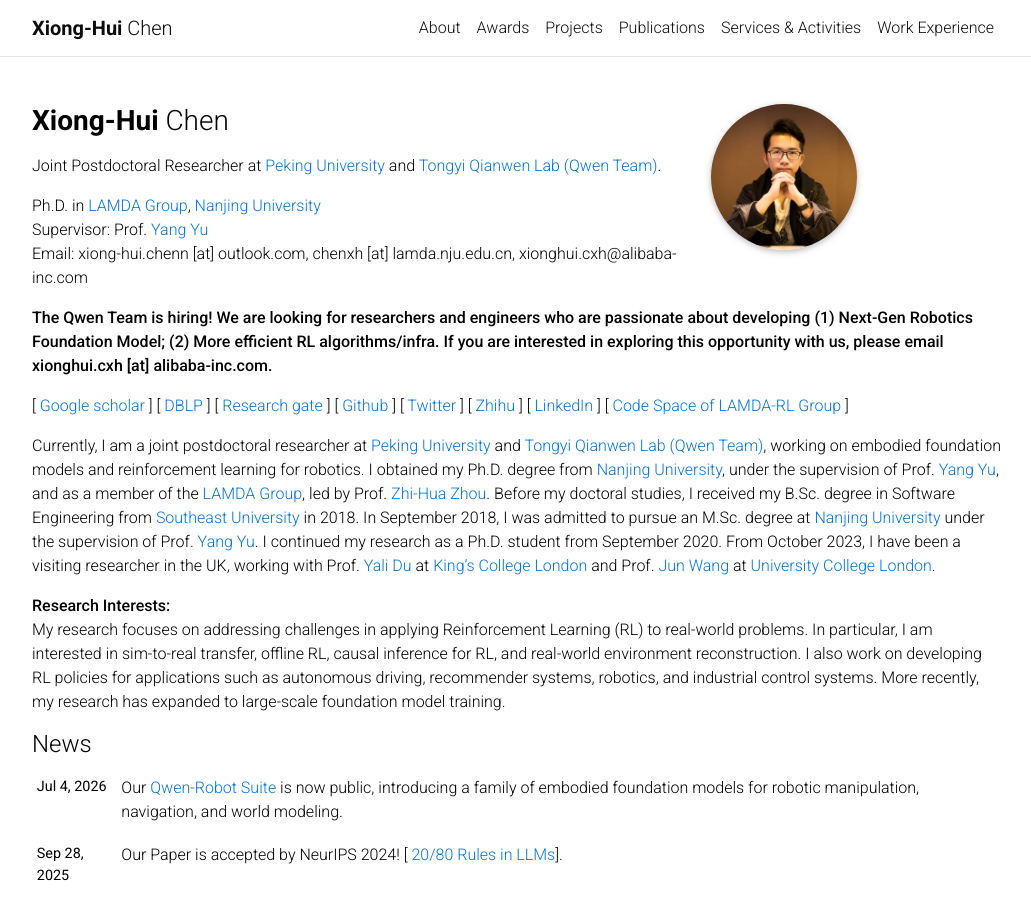
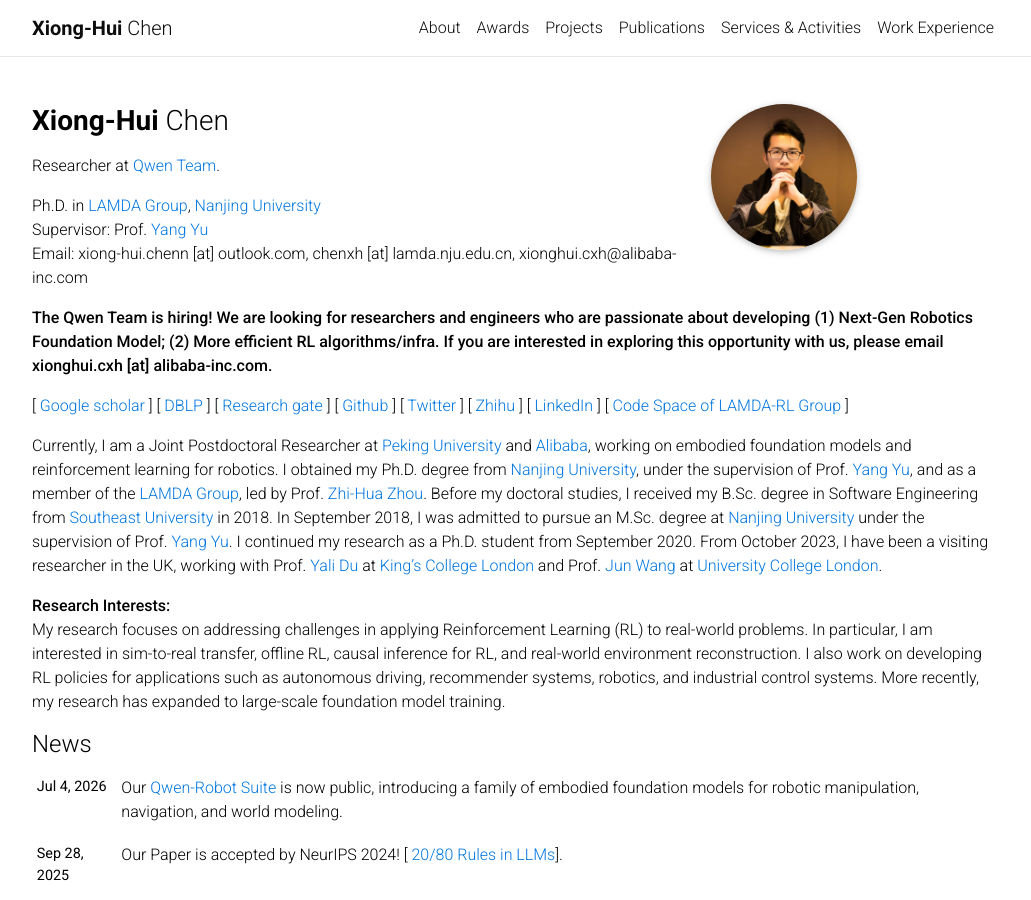
Before and after one commit to xionghuichen/xionghuichen.github.io, a Jekyll site: the page built from _pages/about.md, in a window 1280 px wide and 900 px high. Shown: the whole window, without its empty margins (123-1154 px from the left). Built offline with Jekyll 4.4.1, drawn with Linux system fonts in a browser that asks for light colours; comment, search, counter and statistics services are not loaded.

Commit message:
Update current affiliation links

```diff
--- a/_pages/about.md
+++ b/_pages/about.md
@@ -15,7 +15,7 @@
 ---
 
 
-Joint Postdoctoral Researcher at <a href="https://english.pku.edu.cn/">Peking University</a> and <a href="https://qwen.ai/">Tongyi Qianwen Lab (Qwen Team)</a>.
+Researcher at <a href="https://qwen.ai/">Qwen Team</a>.
 
 Ph.D. in <a href="http://lamda.nju.edu.cn/CH.MainPage.ashx">LAMDA Group</a>, <a href="http://www.nju.edu.cn/">Nanjing University</a> <br/>
 Supervisor: Prof. <a href="http://lamda.nju.edu.cn/yuy/">Yang Yu</a> <br/>
@@ -27,7 +27,7 @@
 
 
 <p>
-Currently, I am a joint postdoctoral researcher at <a href="https://english.pku.edu.cn/">Peking University</a> and <a href="https://qwen.ai/">Tongyi Qianwen Lab (Qwen Team)</a>, working on embodied foundation models and reinforcement learning for robotics.
+Currently, I am a Joint Postdoctoral Researcher at <a href="https://english.pku.edu.cn/">Peking University</a> and <a href="https://www.alibabagroup.com/en-US">Alibaba</a>, working on embodied foundation models and reinforcement learning for robotics.
 
 I obtained my Ph.D. degree from <a href="https://www.nju.edu.cn/EN/main.htm">Nanjing University</a>, under the supervision of Prof. <a href="http://www.lamda.nju.edu.cn/yuy/">Yang Yu</a>, and as a member of the <a href="https://www.lamda.nju.edu.cn/MainPage.ashx">LAMDA Group</a>, led by Prof. <a href="https://cs.nju.edu.cn/zhouzh/index.htm">Zhi-Hua Zhou</a>.
 
```
Also changed, not shown: _pages/experiences.md (+1 -1 lines).
